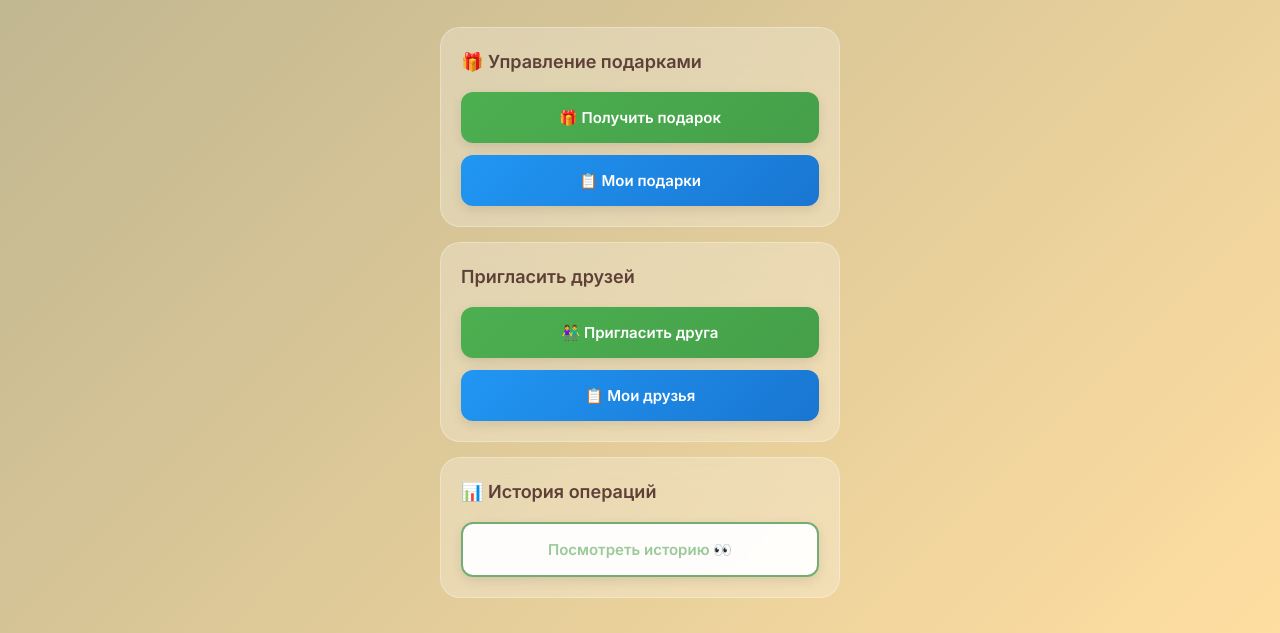
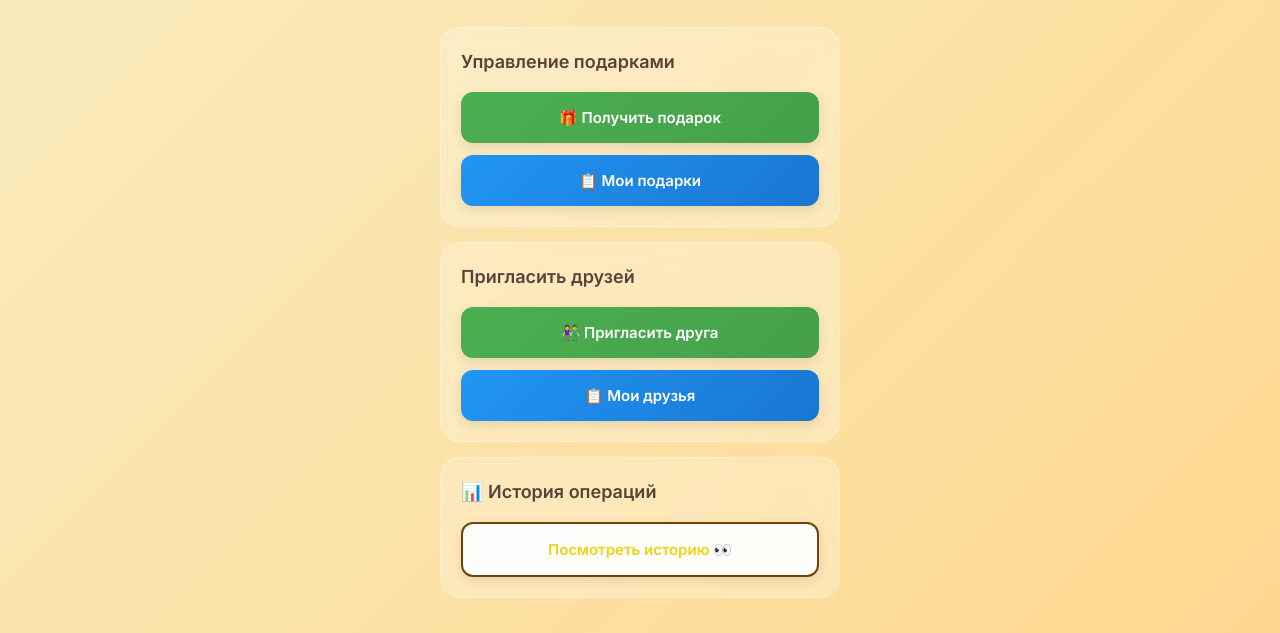
Before and after one commit to 2daysha/test, a plain HTML site: page index.html in a window 1280 px wide. Shown: the part 331-964 px from the top of the page. Drawn offline with Linux system fonts and the light colour scheme; a script that the page names is missing.

Commit message:
Add files via upload

```diff
--- a/index.html
+++ b/index.html
@@ -19,7 +19,7 @@
 
         body {
             font-family: 'Inter', -apple-system, BlinkMacSystemFont, sans-serif;
-            background: linear-gradient(135deg, #b6b08e 0%, #ffdea1 100%);
+            background: linear-gradient(135deg, #f7efc5 0%, #ffd88f 100%);
             color: #3E2723;
             min-height: 100vh;
             padding: 20px;
@@ -97,8 +97,8 @@
 
         .button {
             background: rgba(255, 255, 255, 0.95);
-            color: #99ca97;
-            border: 2px solid #72ad75;
+            color: #e9d313;
+            border: 2px solid #704309;
             padding: 16px;
             border-radius: 12px;
             cursor: pointer;
@@ -160,7 +160,7 @@
 
         <!-- Подарки -->
         <div class="menu-section">
-            <div class="section-title">🎁 Управление подарками</div>
+            <div class="section-title"> Управление подарками</div>
             <div class="buttons-grid">
                 <button class="button button-primary" onclick="registerGift()">
                     🎁 Получить подарок
```
